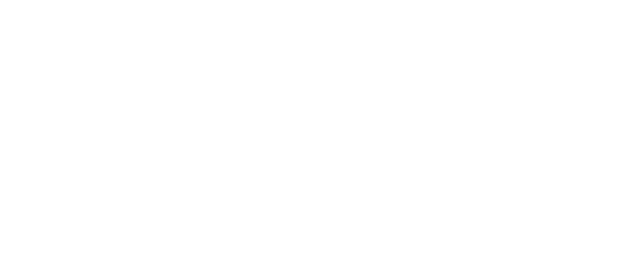
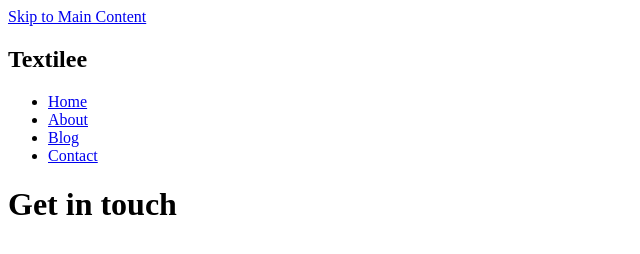
Before and after one commit to esteraolszewski/EsteraOlszewskiProjectOne, a plain HTML site: page contact.html in a window 1280 px wide. Shown: the whole page, without its empty margins (0-640 px from the left). Drawn offline with Linux system fonts and the light colour scheme.

Commit message:
Added new Contact HTML - quick save before a break :leaves: :dog2: :running:

```diff
--- a/contact.html
+++ b/contact.html
@@ -0,0 +1,38 @@
+<!DOCTYPE html>
+<html lang="en">
+<head>
+    <meta charset="UTF-8">
+    <meta http-equiv="X-UA-Compatible" content="IE=edge">
+    <meta name="viewport" content="width=device-width, initial-scale=1.0">
+    <title>Textilee Contact</title>
+
+</head>
+<body>
+    <!-- Skip Link -->
+    <a href="#mainContent" class="skipLink">Skip to Main Content</a>
+
+    <!-- Navigation -->
+    <nav>
+        <div class="wrapper">
+            <h2>Textilee</h2>
+
+            <ul class="mainMenu">
+                <li><a href="./index.html">Home</a></li>
+                <li><a href="#">About</a></li>
+                <li><a href="./blog.html">Blog</a></li>
+                <li><a href="./contact.html">Contact</a></li>
+            </ul>
+        </div>
+    </nav>
+
+    <!-- Header -->
+    <header>
+        <div class="wrapper">
+            <h1>Get in touch</h1>
+        </div>
+    </header>
+
+    <!-- Main / Form -->
+
+</body>
+</html>
```
Also changed, not shown: blog.html (+2 -2 lines), index.html (+2 -2 lines).
